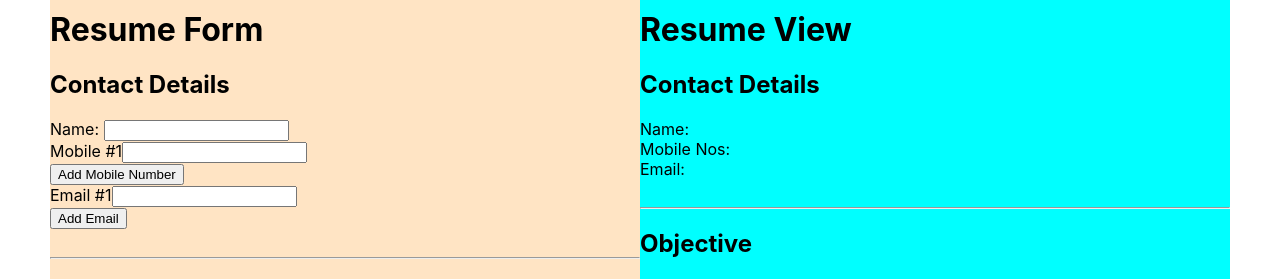
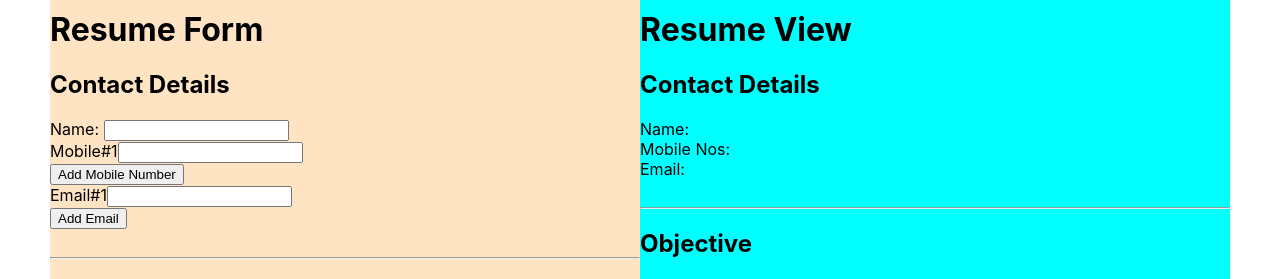
Before and after one commit to atiqur/resume-app, a React (Create React App) app: page / in a window 1280 px wide. Shown: the part 209-488 px from the top of the page. Built offline with nearby package versions, Linux system fonts and the light colour scheme.

Commit message:
Add seperate component for adding dynamic input fields

```diff
--- /dev/null
+++ b/src/components/dynamic-input.jsx
@@ -0,0 +1,28 @@
+import React from 'react';
+
+String.prototype.Capitalize = function() {
+  return this.charAt(0).toUpperCase() + this.slice(1);
+};
+
+const DynamicInput = props => {
+  return props.fieldState.map((val, idx) => {
+    let fieldId = `${props.field}-${idx}`;
+    return (
+      <div key={idx}>
+        <label htmlFor={fieldId}>
+          {props.field.Capitalize() + `#${idx + 1}`}
+        </label>
+        <input
+          type='text'
+          name={fieldId}
+          data-id={idx}
+          id={fieldId}
+          value={fieldId[idx].val}
+          className={props.name}
+          onChange={props.onChange}
+        />
+      </div>
+    );
+  });
+};
+export default DynamicInput;
--- a/src/forms/resume-form.component.jsx
+++ b/src/forms/resume-form.component.jsx
@@ -3,6 +3,7 @@ import { Link } from 'react-router-dom';
 import './resume-form.styles.css';
 import DatePicker from 'react-date-picker';
 import ResumeView from './resume-view.component';
+import DynamicInput from '../components/dynamic-input';
 
 class ResumeForm extends React.Component {
   constructor(props) {
@@ -87,41 +88,19 @@ class ResumeForm extends React.Component {
                 onChange={this.handleChange}
               />{' '}
               <br />
-              {this.state.candidateMobileNos.map((val, idx) => {
-                let mobileId = `mobile-${idx}`;
-                return (
-                  <div key={idx}>
-                    <label htmlFor={mobileId}>{`Mobile #${idx + 1}`}</label>
-                    <input
-                      type='text'
-                      name={mobileId}
-                      data-id={idx}
-                      id={mobileId}
-                      value={mobileId[idx].val}
-                      className='candidateMobileNos'
-                      onChange={this.handleMobileNos}
-                    />
-                  </div>
-                );
-              })}
+              <DynamicInput
+                name='candidateMobileNo'
+                fieldState={this.state.candidateMobileNos}
+                onChange={this.handleMobileNos}
+                field='mobile'
+              />
               <button onClick={this.addMobile}>Add Mobile Number</button> <br />
-              {this.state.candidateEmail.map((val, idx) => {
-                let emailId = `email-${idx}`;
-                return (
-                  <div key={idx}>
-                    <label htmlFor={emailId}>{`Email #${idx + 1}`}</label>
-                    <input
-                      type='email'
-                      name={emailId}
-                      data-id={idx}
-                      id={emailId}
-                      value={emailId[idx].val}
-                      className='candidateEmail'
-                      onChange={this.handleEmails}
-                    />
-                  </div>
-                );
-              })}
+              <DynamicInput
+                name='candidateEmail'
+                fieldState={this.state.candidateEmail}
+                onChange={this.handleEmails}
+                field='email'
+              />
               <button onClick={this.addEmail}>Add Email</button> <br />
             </div>{' '}
             <br />
```
